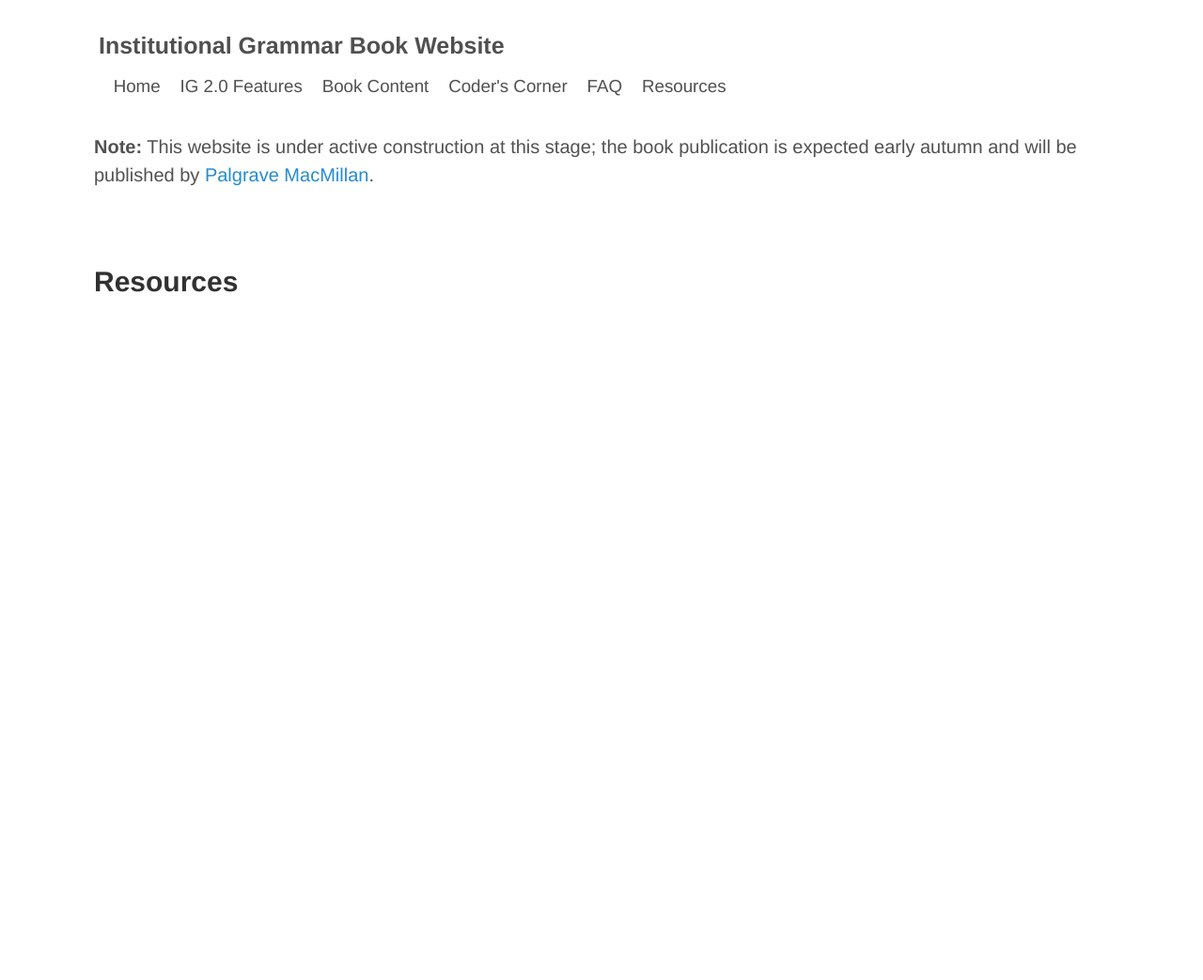
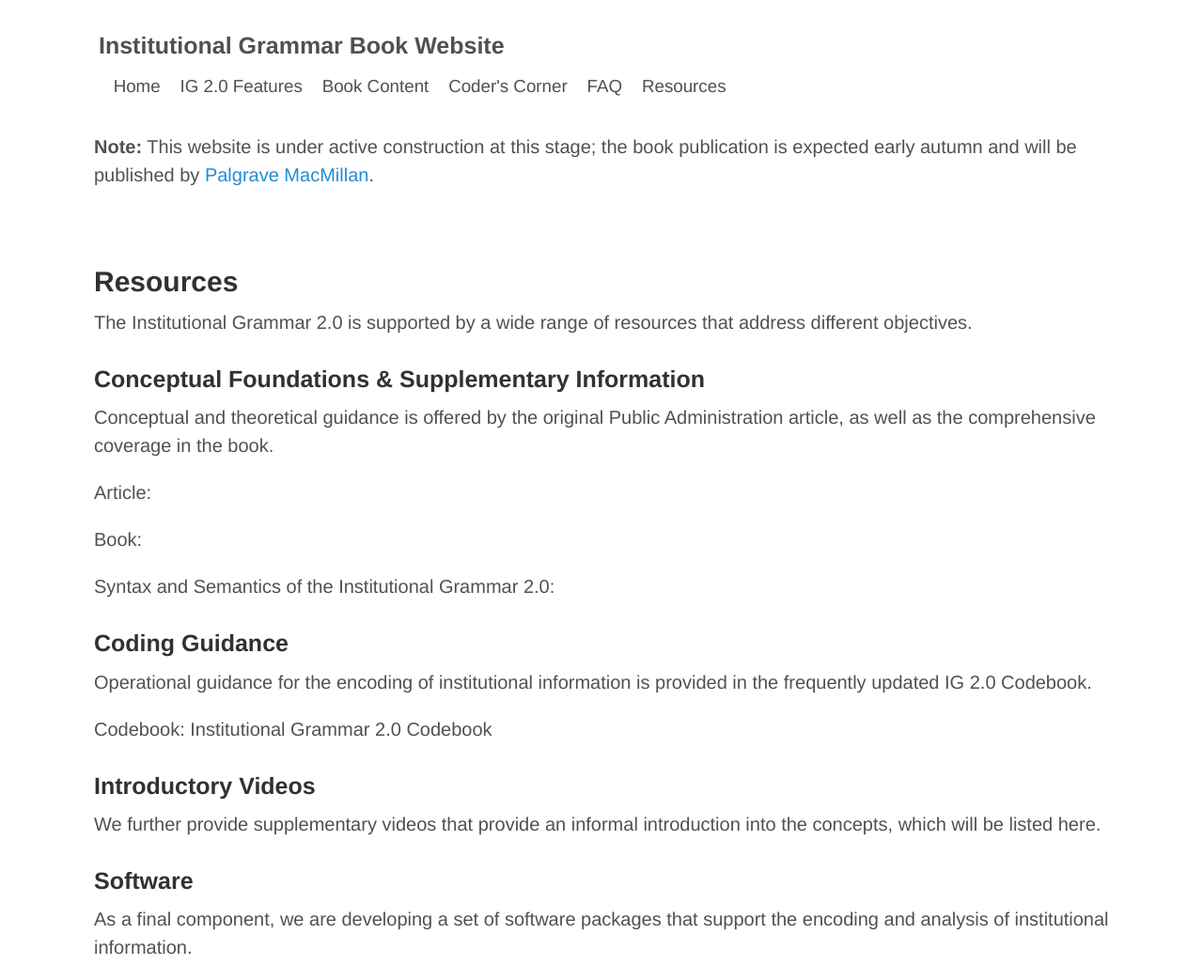
Before and after one commit to InstitutionalGrammar/IG-Book, a Jekyll site: the page built from resources.md, in a window 1280 px wide. Shown: the whole page at 94% size. Built offline with Jekyll 4.4.1, drawn with Linux system fonts in a browser that asks for light colours; before the commit the page ends 900 px from its top, so only the background shows below that.

Commit message:
Update resources.md

```diff
--- a/resources.md
+++ b/resources.md
@@ -4,3 +4,29 @@ title: IG Book
 ---
 
 ## Resources
+
+The Institutional Grammar 2.0 is supported by a wide range of resources that address different objectives.
+
+### Conceptual Foundations & Supplementary Information
+
+Conceptual and theoretical guidance is offered by the original Public Administration article, as well as the comprehensive coverage in the book.
+
+Article:
+
+Book:
+
+Syntax and Semantics of the Institutional Grammar 2.0:
+
+### Coding Guidance
+
+Operational guidance for the encoding of institutional information is provided in the frequently updated IG 2.0 Codebook.
+
+Codebook: Institutional Grammar 2.0 Codebook
+
+### Introductory Videos
+
+We further provide supplementary videos that provide an informal introduction into the concepts, which will be listed here.
+
+### Software
+
+As a final component, we are developing a set of software packages that support the encoding and analysis of institutional information.
```
